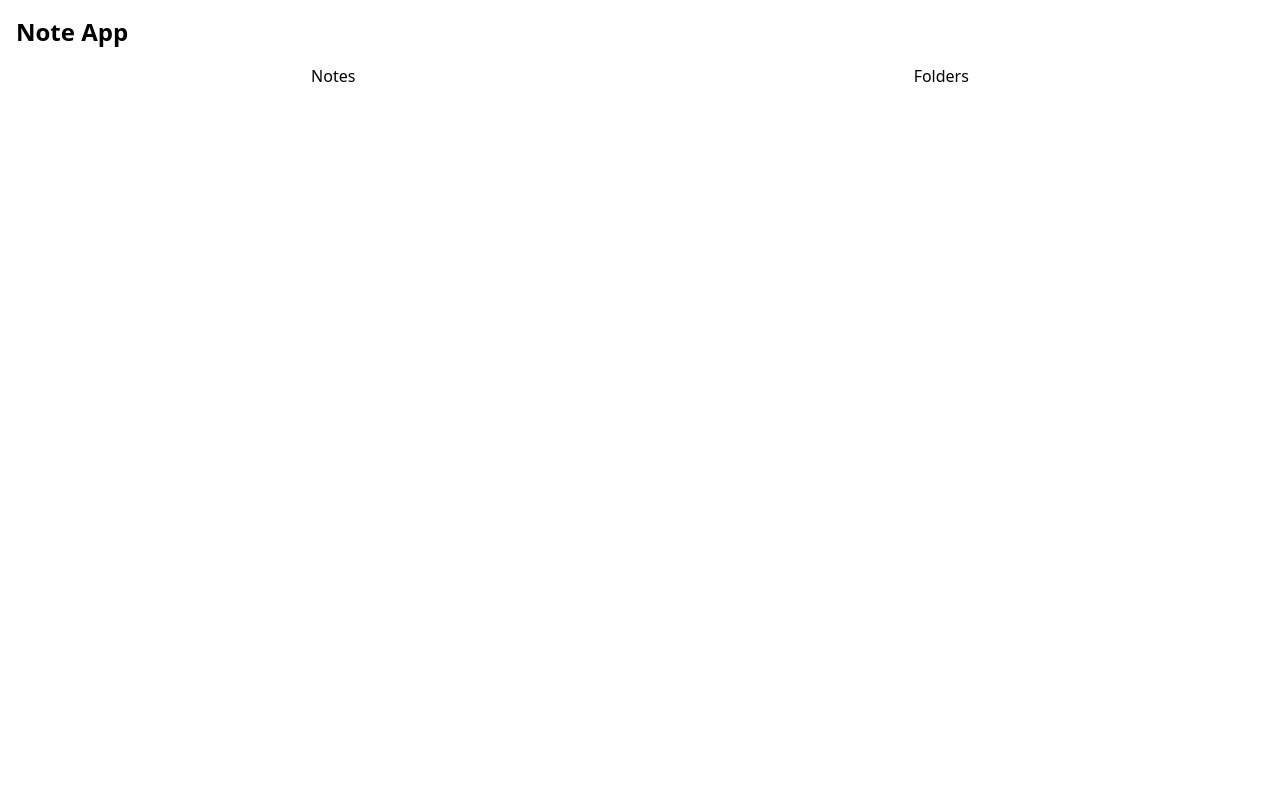
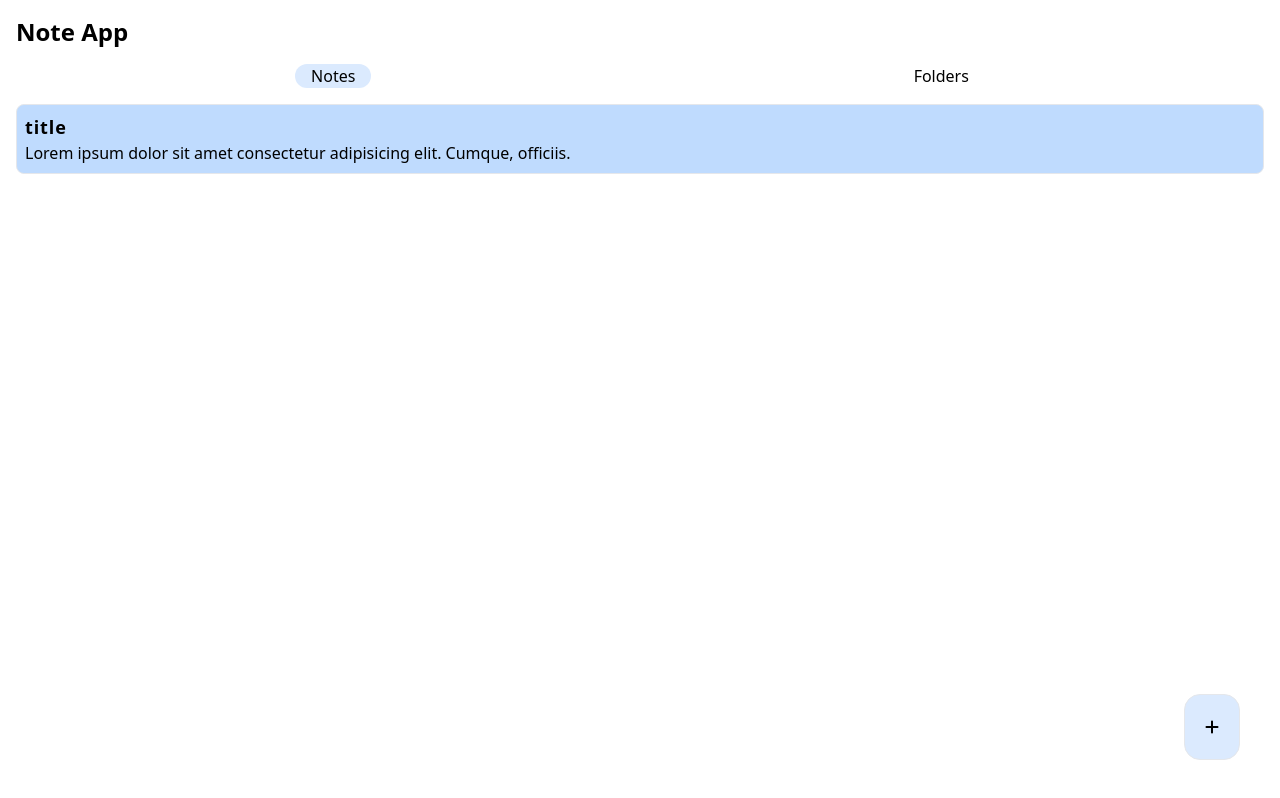
Before and after one commit to dambrauske/noteApp, a React (Vite) app in the folder project/: page / in a window 1280 px wide. Built offline with nearby package versions, Linux system fonts and the light colour scheme.

Commit message:
note card added, create note button created

```diff
--- a/project/index.html
+++ b/project/index.html
@@ -4,6 +4,7 @@
     <meta charset="UTF-8" />
     <link rel="icon" type="image/svg+xml" href="/vite.svg" />
     <meta name="viewport" content="width=device-width, initial-scale=1.0" />
+    <script src="https://kit.fontawesome.com/a7a9792191.js" crossorigin="anonymous"></script>
     <title>Note App</title>
   </head>
   <body>
--- a/project/src/App.tsx
+++ b/project/src/App.tsx
@@ -2,6 +2,7 @@ import { Route, Routes } from "react-router-dom";
 import "./App.css";
 import Home from "./pages/Home";
 import Notes from "./pages/Notes";
+import NewNote from "./pages/NewNote";
 
 function App() {
   return (
@@ -9,6 +10,7 @@ function App() {
     <Routes>
       <Route path="/" element={<Home/>}></Route>
       <Route path="/notes" element={<Notes/>}></Route>
+      <Route path="/newNote" element={<NewNote/>}></Route>
     </Routes>
 
 
--- /dev/null
+++ b/project/src/components/CreateNewNote.tsx
@@ -0,0 +1,15 @@
+import { useNavigate } from "react-router-dom";
+
+const CreateNewNote = () => {
+const navigate = useNavigate()
+
+    return (
+        <div
+        onClick={() => navigate('/newNote')}
+        className="absolute border rounded-2xl p-5 bg-blue-100 right-10 bottom-10">
+           <i className="fas fa-plus"></i>
+        </div>
+    );
+};
+
+export default CreateNewNote;
--- a/project/src/components/Navbar.tsx
+++ b/project/src/components/Navbar.tsx
@@ -1,14 +1,25 @@
+import { setViewToFolders, setViewToNotes } from "../features/appSlice";
+import { useAppDispatch, useAppSelector } from "../hooks";
 
 const Navbar = () => {
+  const dispatch = useAppDispatch();
+
+  const notesView = useAppSelector(state => state.app.notesView)
+  const foldersView = useAppSelector(state => state.app.foldersView)
+
+  const showNotes = () => {
+    dispatch(setViewToNotes());
+  };
+
+  const showFolders = () => {
+    dispatch(setViewToFolders());
+  };
+
   return (
     <nav>
       <ul className="flex justify-around p-4">
-                <li>
-                    Notes
-                </li>
-                <li>
-                    Folders
-                </li>
+        <li className={`cursor-pointer rounded-xl px-4 ${notesView ? 'bg-blue-100' : null }`} onClick={showNotes}>Notes</li>
+        <li className={`cursor-pointer rounded-xl px-4 ${foldersView ? 'bg-blue-100' : null }`} onClick={showFolders}>Folders</li>
       </ul>
     </nav>
   );
--- a/project/src/components/Note.tsx
+++ b/project/src/components/Note.tsx
@@ -1,8 +1,9 @@
 
 const Note = () => {
     return (
-        <div>
-            <h1>title</h1>
+        <div className="p-2 rounded-lg border bg-blue-200">
+            <h1 className="text-lg font-bold tracking-wider">title</h1>
+            <p>Lorem ipsum dolor sit amet consectetur adipisicing elit. Cumque, officiis.</p>
         </div>
     );
 };
--- a/project/src/features/appSlice.tsx
+++ b/project/src/features/appSlice.tsx
@@ -12,17 +12,17 @@ const appSlice = createSlice({
     addNote: (state, action: PayloadAction<Note>) => {
       state.notes.push(action.payload);
     },
-    changeViewToFolders: (state) => {
+    setViewToFolders: (state) => {
       state.notesView = false
       state.foldersView = true
     },
-    changeViewToNotes: (state) => {
+    setViewToNotes: (state) => {
       state.notesView = true
       state.foldersView = false
     },
   },
 });
 
-export const { addNote, changeViewToFolders, changeViewToNotes } = appSlice.actions;
+export const { addNote, setViewToFolders, setViewToNotes } = appSlice.actions;
 
 export default appSlice.reducer;
--- /dev/null
+++ b/project/src/hooks.tsx
@@ -0,0 +1,6 @@
+import { useDispatch, useSelector } from 'react-redux'
+import type { TypedUseSelectorHook } from 'react-redux'
+import type { RootState, AppDispatch } from './store'
+
+export const useAppDispatch: () => AppDispatch = useDispatch
+export const useAppSelector: TypedUseSelectorHook<RootState> = useSelector
--- /dev/null
+++ b/project/src/pages/Folders.tsx
@@ -0,0 +1,10 @@
+
+const Folders = () => {
+    return (
+        <>
+
+        </>
+    );
+};
+
+export default Folders;
--- a/project/src/pages/Home.tsx
+++ b/project/src/pages/Home.tsx
@@ -1,11 +1,23 @@
+import CreateNewNote from "../components/CreateNewNote";
 import Header from "../components/Header";
 import Navbar from "../components/Navbar";
+import { useAppSelector } from "../hooks";
+import Folders from "./Folders";
+import Notes from "./Notes";
 
 const Home = () => {
+
+    const foldersView = useAppSelector(state => state.app.foldersView)
+
     return (
-        <div className="p-4">
+        <div className="p-4 relative min-h-screen">
             <Header/>
             <Navbar/>
+
+            {
+               foldersView ? <Folders/> : <Notes/>
+            }
+            <CreateNewNote/>
         </div>
     );
 };
--- /dev/null
+++ b/project/src/pages/NewNote.tsx
@@ -0,0 +1,30 @@
+const NewNote = () => {
+  return (
+    <div className="p-4">
+      <button className="flex gap-2 items-center mb-8">
+        <i className="fas fa-chevron-left"></i>
+        Notes
+      </button>
+      <div className="rounded-lg border p-2">
+        <ul className="flex gap-2 justify-end">
+          <li className="w-6 h-6 rounded-full bg-blue-200"></li>
+          <li className="w-6 h-6 rounded-full bg-pink-200"></li>
+          <li className="w-6 h-6 rounded-full bg-yellow-200"></li>
+          <li className="w-6 h-6 rounded-full bg-violet-200"></li>
+          <li className="w-6 h-6 rounded-full bg-green-200"></li>
+        </ul>
+        <form className=" flex flex-col gap-4">
+          <input type="text" placeholder="Title" className="text-lg font-bold" />
+          <textarea
+            cols={30}
+            rows={10}
+            placeholder="Your note..."
+          ></textarea>
+          <button className="bg-blue-200 px-4 py-1 rounded-xl  self-end">Save</button>
+        </form>
+      </div>
+    </div>
+  );
+};
+
+export default NewNote;
--- a/project/src/pages/Notes.tsx
+++ b/project/src/pages/Notes.tsx
@@ -1,7 +1,10 @@
+import Note from "../components/Note";
 
 const Notes = () => {
   return (
   <>
+
+<Note/>
   </>
 
 )};
```
Lines whose indentation alone changed are shown as unchanged.
